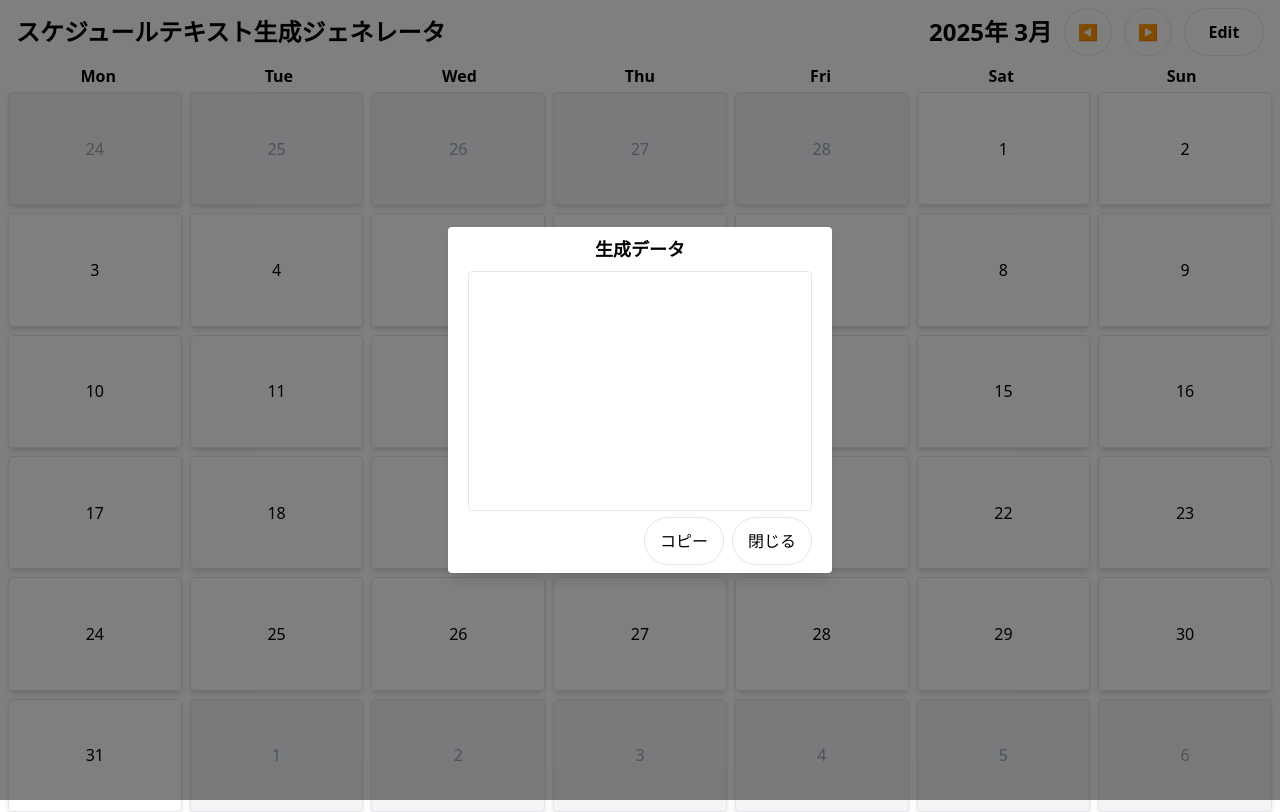
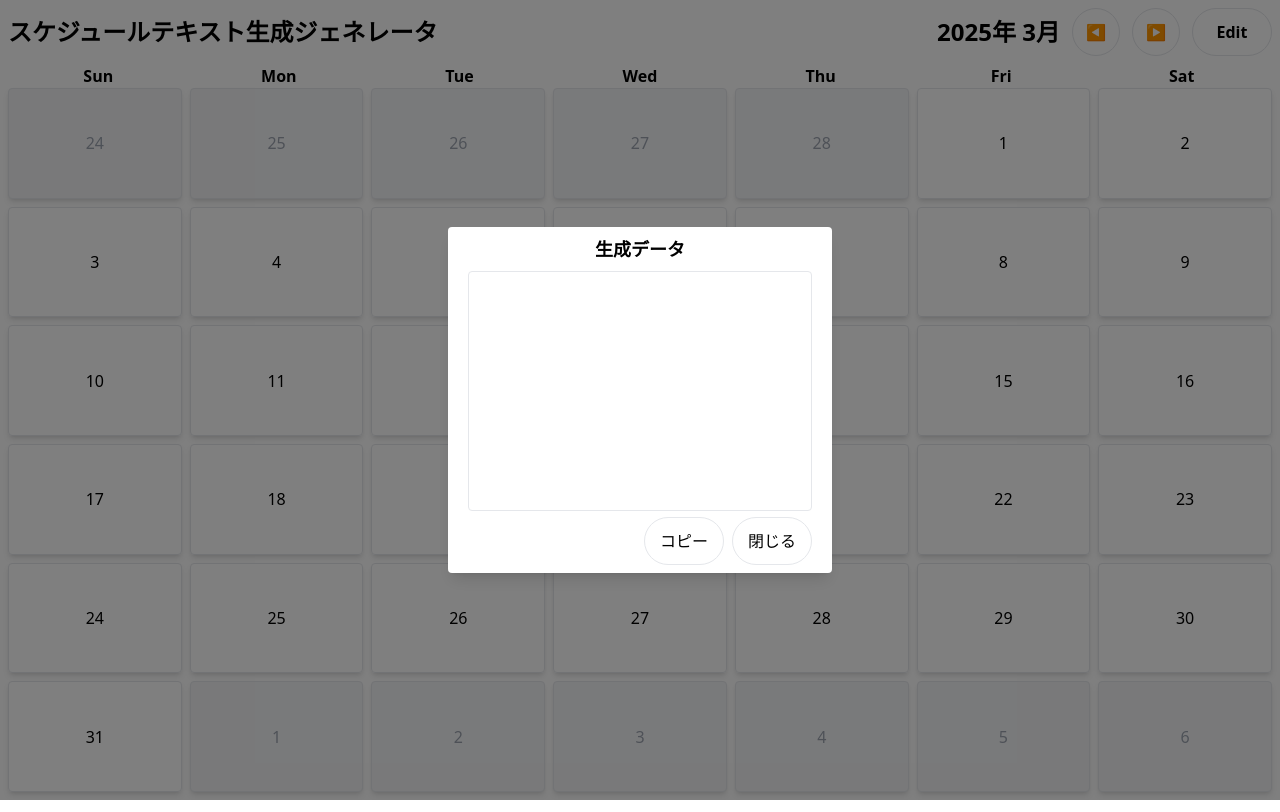
Before and after one commit to HikariTakahashi/hardboild-calendar, a Nuxt app: page / in a window 1280 px wide. Both pictures are taken after a click on the button "Edit". Built offline with nearby package versions, Linux system fonts and the light colour scheme.

Commit message:
split:CalendarView.vue

```diff
--- a/components/CalendarView.vue
+++ b/components/CalendarView.vue
@@ -1,68 +1,22 @@
-<script setup lang="ts">
-import { useCalendar } from "~/utils/CalendarLogic";
-import TimeForm from "~/components/TimeForm.vue";
-import EditForm from "~/components/EditForm.vue";
-
-const {
-  year,
-  month,
-  days,
-  times,
-  selectedDay,
-  showEditForm,
-  prevMonth,
-  nextMonth,
-  openTimeForm,
-  saveTime,
-  deleteTime,
-  formatTimeDisplay,
-  formattedText,
-  openEditForm,
-  weekDays,
-} = useCalendar();
-</script>
-
 <template>
-  <div class="w-full h-full flex flex-col sm:px-2">
-    <div
-      class="flex flex-col sm:flex-row justify-between items-center text-center font-bold p-2"
-    >
-      <span class="md:text-2xl sm:text-2xl"
-        >スケジュールテキスト生成ジェネレータ</span
-      >
-      <div
-        class="flex md:justify-end sm:justify-start items-center gap-x-3 mt-2 sm:mt-0"
-      >
-        <span class="md:text-2xl sm:text-2xl"
-          >{{ year }}年 {{ month + 1 }}月</span
-        >
-        <button-circle @click="prevMonth" label="&#9664;" />
-        <button-circle @click="nextMonth" label="&#9654;" />
-        <button-square
-          @click="openEditForm"
-          label="Edit"
-          color="bg-green-400"
-        />
-      </div>
-    </div>
-
-    <div class="grid grid-cols-7 text-center font-bold pb-1">
+  <div class="w-full h-full flex flex-col sm:px-2 pb-2">
+    <!-- 週の表示 -->
+    <div class="grid grid-cols-7 text-center font-bold">
       <div v-for="day in weekDays" :key="day">{{ day }}</div>
     </div>
 
-    <div
-      class="flex-1 grid grid-cols-7 grid-rows-6 gap-2 h-85vh"
-      style="height: 85vh"
-    >
+    <div class="flex-1 grid grid-cols-7 grid-rows-6 gap-2 h-80vh">
+      <!-- 日の表示 -->
       <div
         v-for="day in days"
         :key="day.toDateString()"
         class="flex flex-col items-center justify-center border rounded transition-transform duration-200 hover:-translate-y-1 relative shadow-md"
         :class="{ 'bg-gray-100 text-gray-400': day.getMonth() !== month }"
-        style="min-height: calc(85vh / 6)"
+        style="min-height: calc(83vh / 6)"
         @click="openTimeForm(day)"
       >
         {{ day.getDate() }}
+        <!-- 予定の表示 -->
         <div
           v-if="times[day.toDateString()]"
           class="text-sm text-blue-500 text-center mt-1"
@@ -81,11 +35,22 @@ const {
       @delete="deleteTime"
       @close="selectedDay = null"
     />
-
-    <EditForm
-      v-if="showEditForm"
-      :formattedText="formattedText"
-      @close="showEditForm = false"
-    />
   </div>
 </template>
+
+<script setup>
+import { useCalendar } from "~/utils/CalendarLogic";
+import TimeForm from "~/components/TimeForm.vue";
+
+const {
+  month,
+  days,
+  times,
+  selectedDay,
+  openTimeForm,
+  saveTime,
+  deleteTime,
+  formatTimeDisplay,
+  weekDays,
+} = useCalendar();
+</script>
--- /dev/null
+++ b/components/GeneratorHeader.vue
@@ -0,0 +1,39 @@
+<template>
+  <div
+    class="flex flex-col sm:flex-row justify-between items-center text-center font-bold p-2"
+  >
+    <span class="md:text-2xl sm:text-2xl"
+      >スケジュールテキスト生成ジェネレータ</span
+    >
+    <div
+      class="flex md:justify-end sm:justify-start items-center gap-x-3 mt-2 sm:mt-0"
+    >
+      <span class="md:text-2xl sm:text-2xl"
+        >{{ year }}年 {{ month + 1 }}月</span
+      >
+      <button-circle @click="prevMonth" label="&#9664;" />
+      <button-circle @click="nextMonth" label="&#9654;" />
+      <button-square @click="openEditForm" label="Edit" color="bg-green-400" />
+    </div>
+  </div>
+  <EditForm
+    v-if="showEditForm"
+    :formattedText="formattedText"
+    @close="showEditForm = false"
+  />
+</template>
+
+<script setup>
+import { useCalendar } from "~/utils/CalendarLogic";
+import EditForm from "~/components/EditForm.vue";
+
+const {
+  year,
+  month,
+  showEditForm,
+  prevMonth,
+  nextMonth,
+  formattedText,
+  openEditForm,
+} = useCalendar();
+</script>
--- a/pages/index.vue
+++ b/pages/index.vue
@@ -1,4 +1,5 @@
 <template>
+  <generator-header />
   <calendar-view />
 </template>
 
--- a/utils/CalendarLogic.ts
+++ b/utils/CalendarLogic.ts
@@ -1,16 +1,20 @@
-import { ref, computed } from "vue";
+import { computed } from "vue";
 import { getCalendarDays } from "~/utils/dateUtils";
 
 export function useCalendar() {
-  const today = new Date();
-  const year = ref<number>(today.getFullYear());
-  const month = ref<number>(today.getMonth());
-  const days = ref<Date[]>(getCalendarDays(year.value, month.value));
-  const times = ref<Record<string, { start: string; end: string }>>({});
-  const selectedDay = ref<Date | null>(null);
-  const showEditForm = ref<boolean>(false);
+  const year = useState<number>("year", () => new Date().getFullYear());
+  const month = useState<number>("month", () => new Date().getMonth());
+  const days = useState<Date[]>("days", () =>
+    getCalendarDays(year.value, month.value)
+  );
+  const times = useState<Record<string, { start: string; end: string }>>(
+    "times",
+    () => ({})
+  );
+  const selectedDay = useState<Date | null>("selectedDay", () => null);
+  const showEditForm = useState<boolean>("showEditForm", () => false);
 
-  const weekDays = ["Mon", "Tue", "Wed", "Thu", "Fri", "Sat", "Sun"];
+  const weekDays = ["Sun", "Mon", "Tue", "Wed", "Thu", "Fri", "Sat"];
 
   const updateCalendar = () => {
     days.value = getCalendarDays(year.value, month.value);
```
